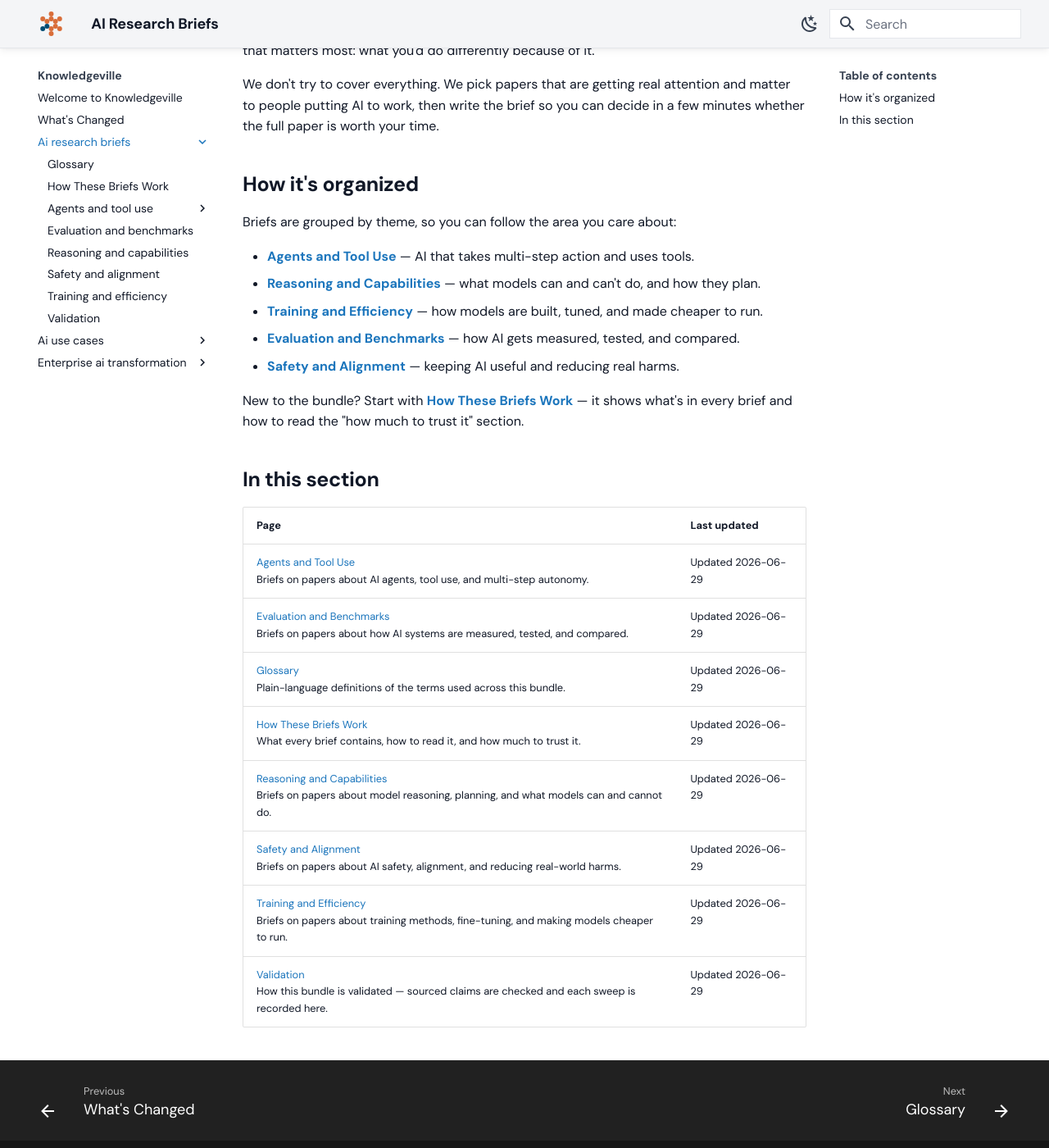
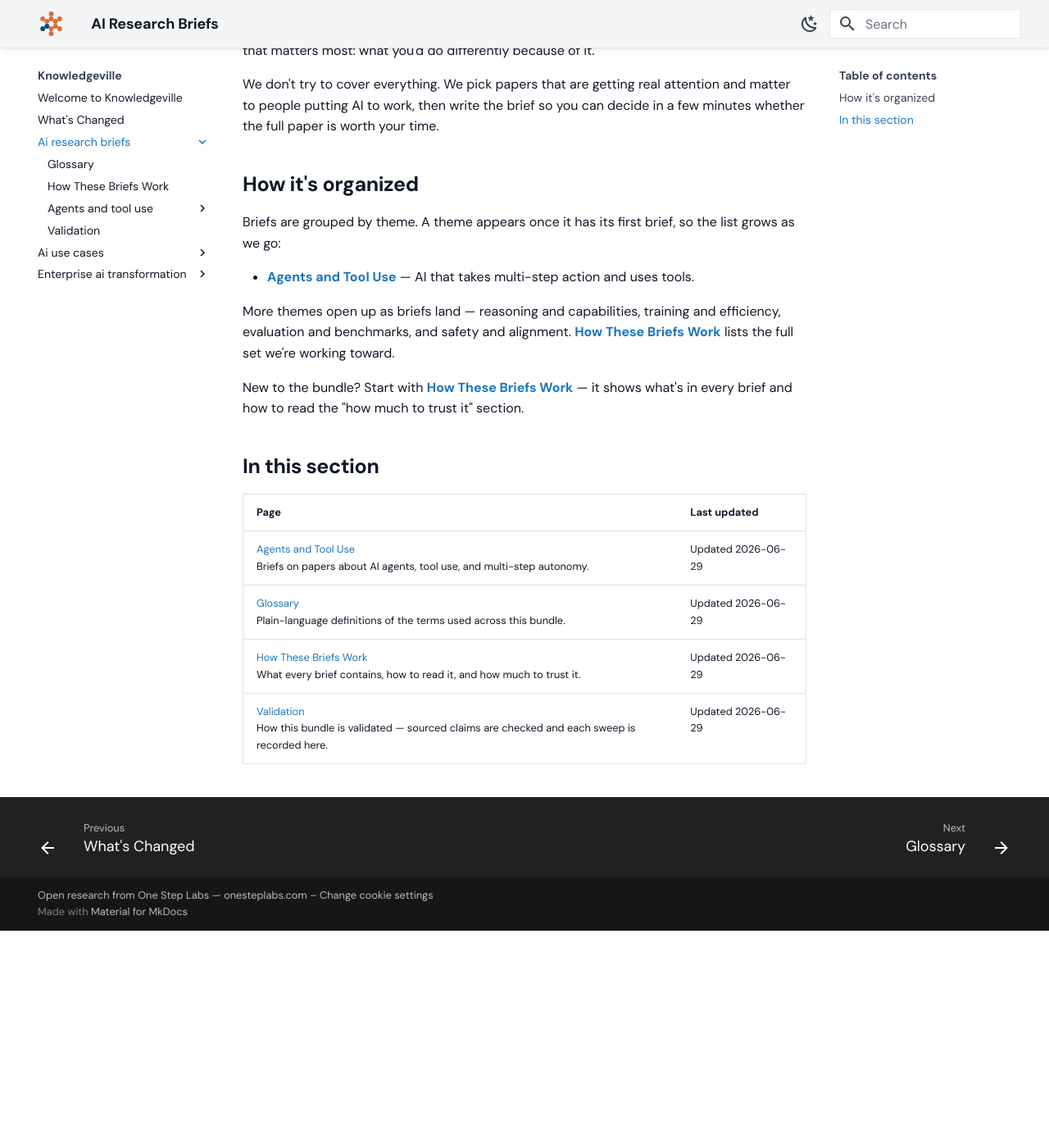
Before and after one commit to grandaha/knowledgeville, an MkDocs documentation site: the page built from published/ai-research-briefs/index.md, in a window 1280 px wide and 1400 px high, scrolled down 286 px. Shown: the whole window at 82% size. Built offline with MkDocs 1.6.1 and Material for MkDocs 9.7.7, drawn with Linux system fonts in a browser that asks for light colours; some web fonts are replaced; after the commit the page ends 1421 px from its top, so only the background shows below that.

Commit message:
Publish: sync content from workspace

```diff
--- a/published/ai-research-briefs/index.md
+++ b/published/ai-research-briefs/index.md
@@ -14,13 +14,11 @@ minutes whether the full paper is worth your time.
 
 ## How it's organized
 
-Briefs are grouped by theme, so you can follow the area you care about:
+Briefs are grouped by theme. A theme appears once it has its first brief, so the list grows as we go:
 
 - **[Agents and Tool Use](/ai-research-briefs/agents-and-tool-use/index.md)** — AI that takes multi-step action and uses tools.
-- **[Reasoning and Capabilities](/ai-research-briefs/reasoning-and-capabilities/index.md)** — what models can and can't do, and how they plan.
-- **[Training and Efficiency](/ai-research-briefs/training-and-efficiency/index.md)** — how models are built, tuned, and made cheaper to run.
-- **[Evaluation and Benchmarks](/ai-research-briefs/evaluation-and-benchmarks/index.md)** — how AI gets measured, tested, and compared.
-- **[Safety and Alignment](/ai-research-briefs/safety-and-alignment/index.md)** — keeping AI useful and reducing real harms.
+
+More themes open up as briefs land — reasoning and capabilities, training and efficiency, evaluation and benchmarks, and safety and alignment. **[How These Briefs Work](/ai-research-briefs/how-these-briefs-work.md)** lists the full set we're working toward.
 
 New to the bundle? Start with **[How These Briefs Work](/ai-research-briefs/how-these-briefs-work.md)** — it shows what's in every brief and how to read the "how much to trust it" section.
 
@@ -29,10 +27,6 @@ New to the bundle? Start with **[How These Briefs Work](/ai-research-briefs/how-
 | Page | Last updated |
 | --- | --- |
 | [Agents and Tool Use](agents-and-tool-use/)<br>Briefs on papers about AI agents, tool use, and multi-step autonomy. | Updated 2026-06-29 |
-| [Evaluation and Benchmarks](evaluation-and-benchmarks/)<br>Briefs on papers about how AI systems are measured, tested, and compared. | Updated 2026-06-29 |
 | [Glossary](glossary.md)<br>Plain-language definitions of the terms used across this bundle. | Updated 2026-06-29 |
 | [How These Briefs Work](how-these-briefs-work.md)<br>What every brief contains, how to read it, and how much to trust it. | Updated 2026-06-29 |
-| [Reasoning and Capabilities](reasoning-and-capabilities/)<br>Briefs on papers about model reasoning, planning, and what models can and cannot do. | Updated 2026-06-29 |
-| [Safety and Alignment](safety-and-alignment/)<br>Briefs on papers about AI safety, alignment, and reducing real-world harms. | Updated 2026-06-29 |
-| [Training and Efficiency](training-and-efficiency/)<br>Briefs on papers about training methods, fine-tuning, and making models cheaper to run. | Updated 2026-06-29 |
 | [Validation](validation/)<br>How this bundle is validated — sourced claims are checked and each sweep is recorded here. | Updated 2026-06-29 |
```
Also changed, not shown: published/ai-research-briefs/evaluation-and-benchmarks/index.md (deleted, +0 -9 lines), published/ai-research-briefs/how-these-briefs-work.md (+12 -0 lines), published/ai-research-briefs/reasoning-and-capabilities/index.md (deleted, +0 -9 lines), published/ai-research-briefs/safety-and-alignment/index.md (deleted, +0 -10 lines), published/ai-research-briefs/training-and-efficiency/index.md (deleted, +0 -9 lines), 4 other files.
